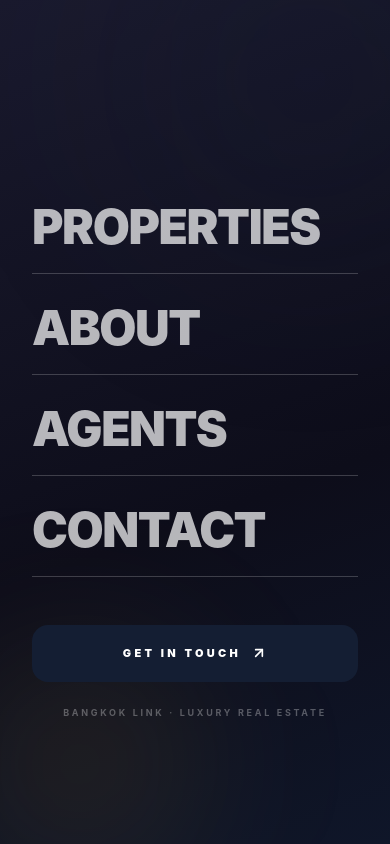
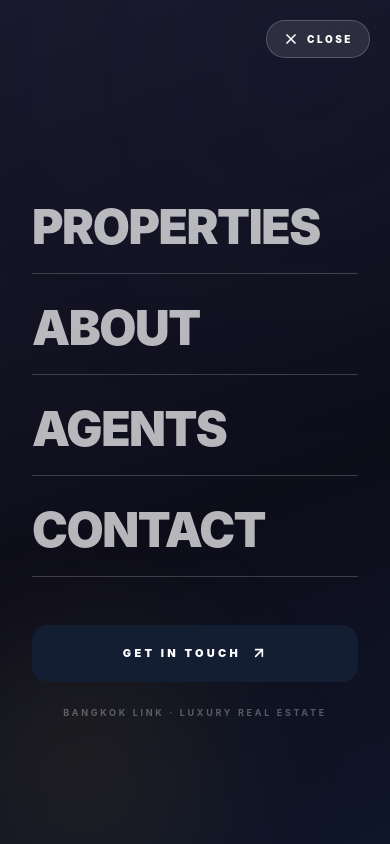
Before and after one commit to yummyvalmm/bangkoklink, a React (Vite) app: page / in a window 390 px wide. Both pictures are taken after a click on the button 346 px from the left and 44 px from the top of the page. Shown: the top 844 px of the page. Built offline with nearby package versions, Linux system fonts and the light colour scheme.

Commit message:
ux: add prominent close button inside mobile menu overlay

```diff
--- a/src/components/Navbar.tsx
+++ b/src/components/Navbar.tsx
@@ -95,7 +95,7 @@ const Navbar = () => {
 
                         {/* Mobile Hamburger */}
                         <button
-                            className="md:hidden relative z-[60] p-2 rounded-full transition-colors"
+                            className="md:hidden relative z-[60] w-11 h-11 flex items-center justify-center rounded-full transition-colors bg-black/10 active:bg-black/20"
                             onClick={() => setIsMobileMenuOpen(!isMobileMenuOpen)}
                             aria-label="Toggle menu"
                         >
@@ -120,6 +120,18 @@ const Navbar = () => {
                 {/* Decorative blobs */}
                 <div className="absolute top-0 right-0 w-80 h-80 bg-primary/20 rounded-full blur-[100px] -mr-20 -mt-20 pointer-events-none" />
                 <div className="absolute bottom-0 left-0 w-60 h-60 bg-accent/10 rounded-full blur-[80px] -ml-10 -mb-10 pointer-events-none" />
+
+                {/* Close Button inside overlay */}
+                <div className="absolute top-5 right-5 z-20">
+                    <button
+                        onClick={() => setIsMobileMenuOpen(false)}
+                        className="flex items-center gap-2 bg-white/10 hover:bg-white/20 active:bg-white/25 backdrop-blur-sm border border-white/20 rounded-full px-4 py-2.5 transition-all"
+                        aria-label="Close menu"
+                    >
+                        <X className="w-4 h-4 text-white" strokeWidth={2.5} />
+                        <span className="text-white text-[10px] font-black uppercase tracking-[0.25em]">Close</span>
+                    </button>
+                </div>
 
                 {/* Nav Links */}
                 <div className="flex flex-col justify-center flex-1 px-8 pt-24 pb-10 relative z-10">
```
